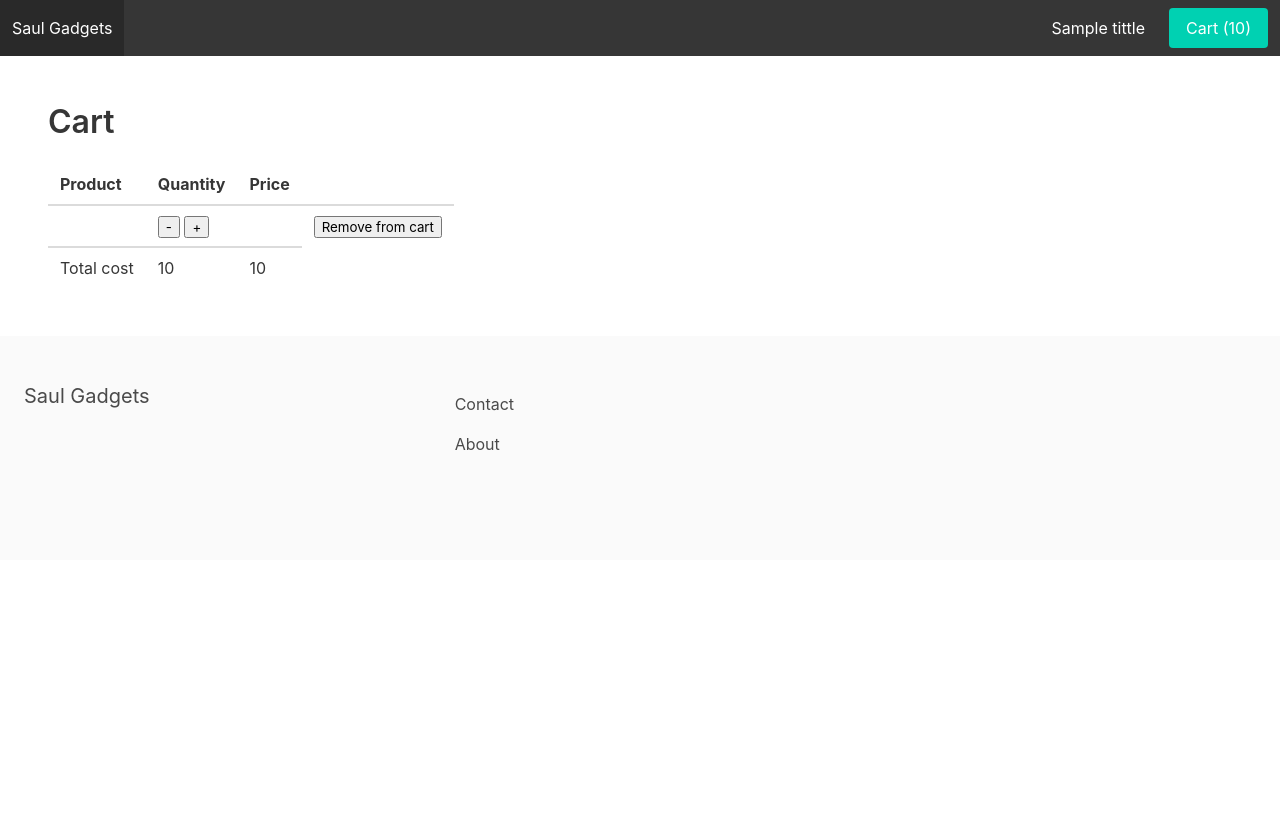
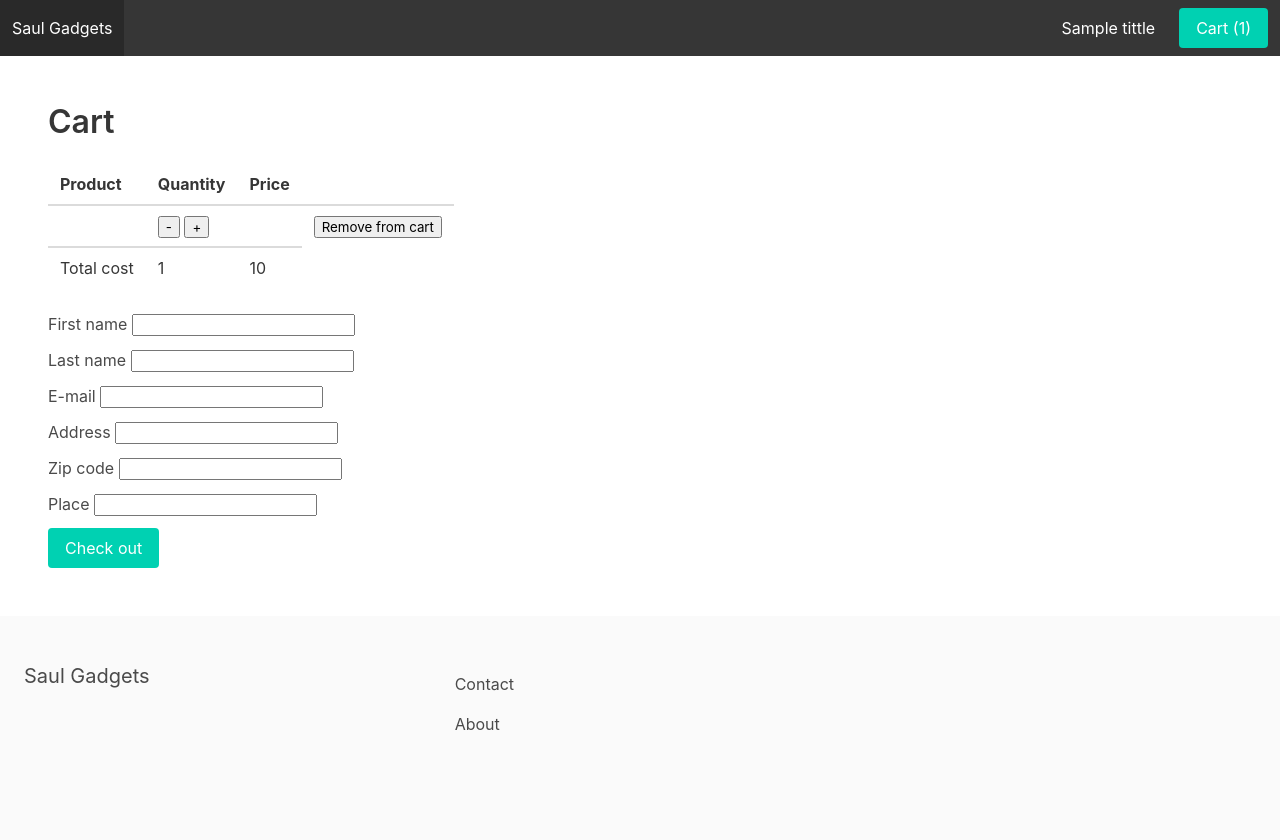
Before and after one commit to cahyareza/django_ecommerce_saulgadgets, a Django app: template saulgadgets_3_8_7/saulgadgets/apps/cart/templates/cart.html in a window 1280 px wide. Before the commit the page ends 450 px from the top, so only its background shows below. Run offline with Django 3.2, Linux system fonts and the light colour scheme; the template is opened without the code that fills it: most values are stand-ins (such as "Sample title", 1, 10 or a date in 2020); some libraries are stand-ins or nearby versions.

Commit message:
- create context processor for cart - create new order and clear cart - create account at stripe - install stripe (pip) - fix quantity bellow 1

```diff
--- /dev/null
+++ b/saulgadgets_3_8_7/saulgadgets/apps/cart/context_processors.py
@@ -0,0 +1,4 @@
+from .cart import Cart
+
+def cart(request):
+    return {'cart' : Cart(request)}
--- a/saulgadgets_3_8_7/saulgadgets/apps/cart/templates/cart.html
+++ b/saulgadgets_3_8_7/saulgadgets/apps/cart/templates/cart.html
@@ -7,6 +7,7 @@
         <h1 class="title">Cart</h1>
 
         {% if cart %}
+            <div v-if="products.length > 0">
                 <div class="table">
                     <table class="table">
                         <thead>
@@ -32,6 +33,59 @@
                         </tfoot>
                     </table>
                 </div>
+
+                <form v-on:submit.prevent="submitForm()">
+                     <div class="field">
+                        <div class="control">
+                            <label>First name</label>
+                            <input type="text" name="first_name" v-model="first_name">
+                        </div>
+                    </div>
+
+                     <div class="field">
+                        <div class="control">
+                            <label>Last name</label>
+                            <input type="text" name="last_name" v-model="last_name">
+                        </div>
+                    </div>
+
+                     <div class="field">
+                        <div class="control">
+                            <label>E-mail</label>
+                            <input type="text" name="email" v-model="email">
+                        </div>
+                    </div>
+
+                     <div class="field">
+                        <div class="control">
+                            <label>Address</label>
+                            <input type="text" name="address" v-model="address">
+                        </div>
+                    </div>
+
+                     <div class="field">
+                        <div class="control">
+                            <label>Zip code</label>
+                            <input type="text" name="zipcode" v-model="zipcode">
+                        </div>
+                    </div>
+
+                     <div class="field">
+                        <div class="control">
+                            <label>Place</label>
+                            <input type="text" name="place" v-model="place">
+                        </div>
+                    </div>
+
+                    <div class="field">
+                        <div class="control">
+                            <button class="button is-primary">Check out</button>
+                        </div>
+                    </div>
+
+                </form>
+            </div>
+            <p v-else>Your cart is empty!</p>
         {% else %}
             <p>Your cart is empty!</p>
         {% endif %}
@@ -54,10 +108,50 @@
         },
         data () {
             return {
+                first_name: '',
+                last_name: '',
+                email: '',
+                address: '',
+                zipcode: '',
+                place: '',
                 products:[{{ productsstring|safe }}]
             }
         },
         methods: {
+            submitForm() {
+                console.log("Submit form");
+
+                var data = {
+                    'first_name': this.first_name,
+                    'last_name': this.last_name,
+                    'email': this.email,
+                    'address': this.address,
+                    'zipcode': this.zipcode,
+                    'place': this.place,
+                };
+
+                console.log(data);
+                fetch('/api/checkout/', {
+                    method: 'POST',
+                    headers: {
+                        'Content-Type': 'application/json',
+                        'X-CSRFToken': '{{ csrf_token }}'
+                    },
+                    credentials: 'same-origin',
+                    body: JSON.stringify(data)
+                })
+                .then((response) => {
+                    console.log('Success');
+                    console.log(response);
+
+                    window.location.href = '/';
+
+                })
+                .catch(function (error) {
+                    console.log('Error 2');
+                    console.log(Error);
+                })
+            },
             incrementQuantity(product_id, quantity, price) {
                 console.log('Product_id', product_id);
 
@@ -102,9 +196,12 @@
                 var data = {
                     'product_id': product_id,
                     'update': true,
-                    'quantity': parseInt(quantity) -1
+                    'quantity': parseInt(quantity) - 1
                 };
 
+                if (parseInt(quantity) - 1 === 0) {
+                    this.removeFromCart(product_id);
+                } else {
                     store.commit('increment', -1);
                     store.commit('changeTotalCost', parseFloat(-price));
 
@@ -133,9 +230,10 @@
                         console.log('Error 2');
                         console.log(Error);
                     })
+                }
             },
             removeFromCart(product_id) {
-                console.log('Product_id', product_id);
+                console.log('Remove product_id', product_id);
 
                 var data = {
                     'product_id': product_id,
--- a/saulgadgets_3_8_7/saulgadgets/apps/core/templates/base.html
+++ b/saulgadgets_3_8_7/saulgadgets/apps/core/templates/base.html
@@ -56,7 +56,7 @@
 		<script>
 			var store = new Vuex.Store({
 				state: {
-					numItems: {{ cart.get_total_lengt }},
+					numItems: {{ cart.get_total_length }},
 					totalCost: {{ cart.get_total_cost }}
 				},
 				mutations: {
--- a/saulgadgets_3_8_7/saulgadgets/saulgadgets/settings.py
+++ b/saulgadgets_3_8_7/saulgadgets/saulgadgets/settings.py
@@ -9,6 +9,10 @@ https://docs.djangoproject.com/en/3.1/topics/settings/
 For the full list of settings and their values, see
 https://docs.djangoproject.com/en/3.1/ref/settings/
 """
+
+STRIPE_API_KEY_PUBLISHABE = "pk_test_51JIxxJGeAbDQjCp40BY0dvIbWdwk0FCLTAC46NJAXaRZIYC6i35IIVBp58kP5RFB356VACwjlKrogrI2Fof9wGZ500Hbn361ao"
+STRIPE_API_KEY_HIDDEN = "sk_test_51JIxxJGeAbDQjCp4RsaPRmxLtEVXDmhK6pTJpVuzuxw1EMaMnLQVAeT6H9CPcJnd9JVPb2viIoNiF7ZuqxVc1ClV00XiFI3Jx3"
+
 import os
 
 from pathlib import Path
@@ -72,6 +76,7 @@ TEMPLATES = [
                 'django.contrib.auth.context_processors.auth',
                 'django.contrib.messages.context_processors.messages',
                 'apps.store.context_processor.menu_categories',
+                'apps.cart.context_processors.cart',
             ],
         },
     },
--- a/saulgadgets_3_8_7/saulgadgets/saulgadgets/urls.py
+++ b/saulgadgets_3_8_7/saulgadgets/saulgadgets/urls.py
@@ -24,7 +24,7 @@ from apps.cart.views import cart_detail
 from apps.core.views import frontpage, contact, about
 from apps.store.views import product_detail, category_detail
 
-from apps.store.api import api_add_to_cart, api_remove_from_cart
+from apps.store.api import api_add_to_cart, api_remove_from_cart, api_checkout
 
 urlpatterns = [
     path('',frontpage, name='frontpage'),
@@ -37,6 +37,7 @@ urlpatterns = [
 
     path('api/add_to_cart/', api_add_to_cart, name='api_add_to_cart'),
     path('api/remove_from_cart/', api_remove_from_cart, name='api_remove_from_cart'),
+    path('api/checkout/', api_checkout, name='api_checkout'),
 
 
     # Store
```
Also changed, not shown: saulgadgets_3_8_7/saulgadgets/apps/cart/cart.py (+8 -1 lines), saulgadgets_3_8_7/saulgadgets/apps/orders/utils.py (added, +19 -0 lines), saulgadgets_3_8_7/saulgadgets/apps/store/api.py (+31 -1 lines). Lines whose indentation alone changed are shown as unchanged.
